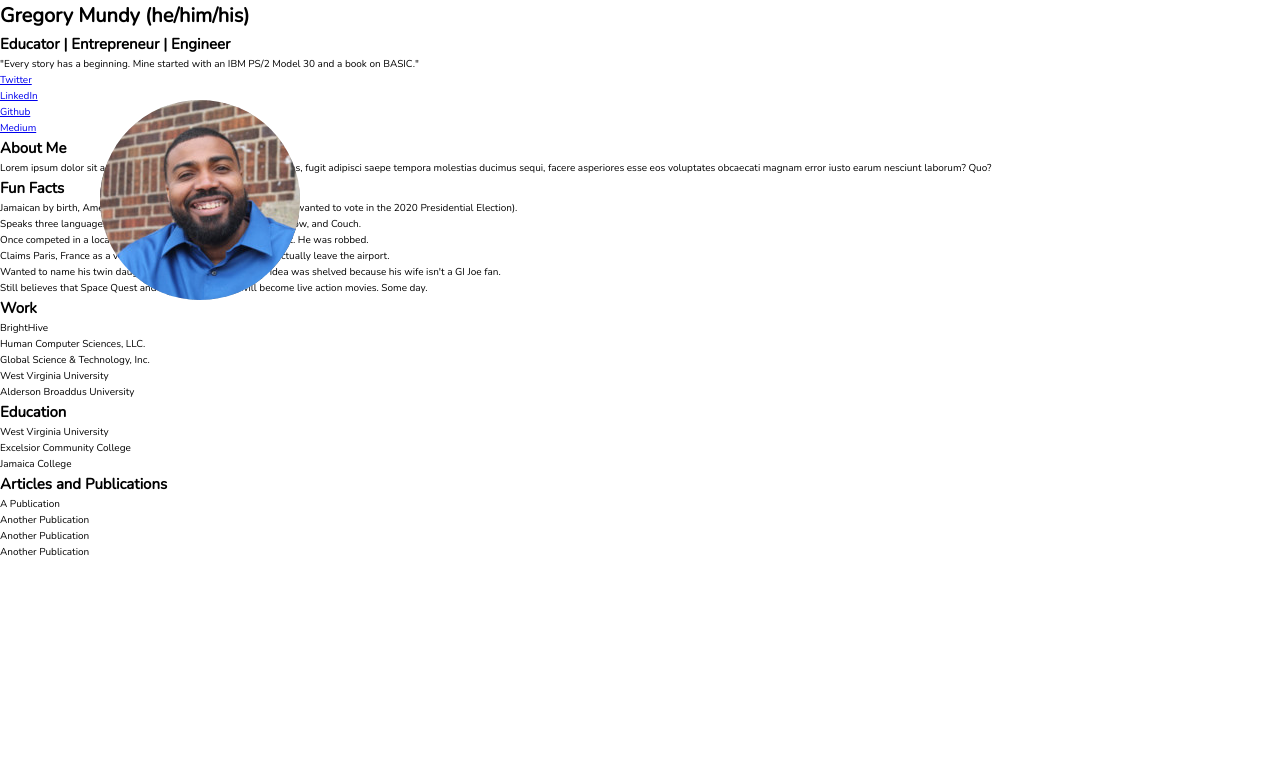
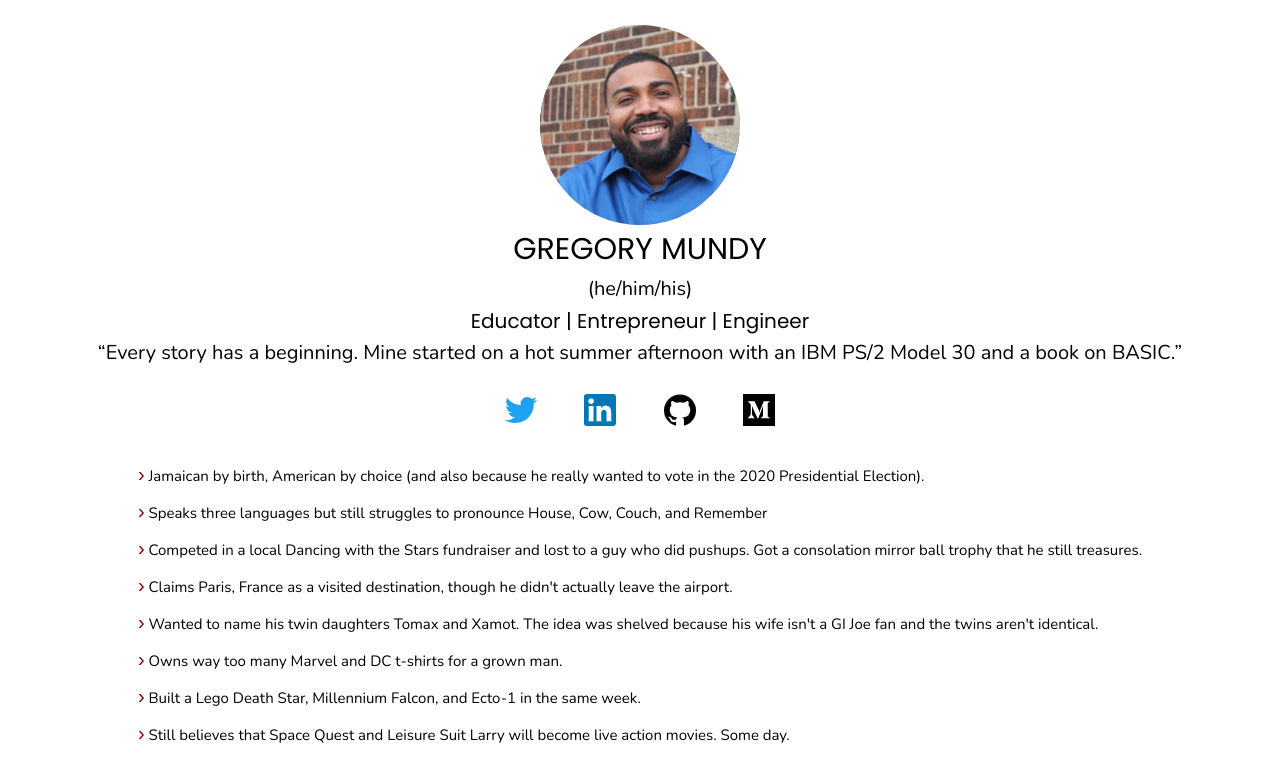
Before and after one commit to gregmundy/gregmundy.github.io, a plain HTML site: page index.html in a window 1280 px wide. Drawn offline with nearby package versions, Linux system fonts and the light colour scheme.

Commit message:
feat: complete alignment of heading and social media bits

```diff
--- a/index.html
+++ b/index.html
@@ -1,39 +1,89 @@
 <!DOCTYPE html>
 <html lang="en">
+
 <head>
   <meta charset="utf-8" />
   <link rel="icon" href="static/favicon.ico" />
   <meta name="viewport" content="width=device-width, initial-scale=1" />
   <meta name="theme-color" content="#000000" />
-    <link
-      href="https://fonts.googleapis.com/css?family=Josefin+Sans:300,400,400i|Nunito:300,300i"
-      rel="stylesheet"
-    />
+  <link href="https://fonts.googleapis.com/css?family=Josefin+Sans:300,400,400i|Nunito:300,300i,400,400i|Poppins:400"
+    rel="stylesheet" />
   <link rel="stylesheet" href="style.css" />
   <title>Gregory Mundy</title>
 </head>
+
 <body>
-    <header>
-      <div class="header">
+  <div class="container">
+    <header class="header">
+      <div class="header__img-box">
         <img class="header__img--bw" src="static/header_image_bw.jpeg" alt="Black and White Superman" />
         <img class="header__img--color" src="static/header_image_color.jpeg" alt="Normal Guy Color" />
       </div>
-      <h1>Gregory Mundy (he/him/his)</h1>
-      <h2>Educator | Entrepreneur | Engineer</h2>
-      <p>
-        &quot;Every story has a beginning. Mine started with an IBM PS/2 Model
-        30 and a book on BASIC.&quot;
+      <h1 class="heading-1">Gregory Mundy</h1>
+      <span class="pronouns">(he/him/his)</span>
+      <h2 class="heading-2">Educator | Entrepreneur | Engineer</h2>
+      <p class="quote">
+        &ldquo;Every story has a beginning. Mine started on a hot summer afternoon with an IBM PS/2 Model
+        30 and a book on BASIC.&rdquo;
       </p>
     </header>
-    <section>
-      <ul>
-        <li><a href="https://twitter.com/graygoree">Twitter</a></li>
-        <li><a href="https://www.linkedin.com/in/gemundy/">LinkedIn</a></li>
-        <li><a href="https://github.com/gregmundy">Github</a></li>
-        <li><a href="https://medium.com/@gregmundy_35381">Medium</a></li>
+    <section class="social-media">
+      <ul class="social-media-resources">
+        <li class="social-media-link">
+          <a target="_blank" href="https://twitter.com/graygoree">
+            <img src="static/twitter.png" alt="Twitter" />
+          </a>
+        </li>
+        <li class="social-media-link">
+          <a target="_blank" href="https://www.linkedin.com/in/gemundy/">
+            <img src="static/linkedin.png" alt="LinkedIn" />
+          </a>
+        </li>
+        <li class="social-media-link">
+          <a target="_blank" href="https://github.com/gregmundy">
+            <img src="static/github.png" alt="Github" />
+          </a>
+        </li>
+        <li class="social-media-link">
+          <a target="_blank" href="https://medium.com/@gregmundy_35381">
+            <img src="static/medium.png" alt="Medium" />
+          </a>
+        </li>
       </ul>
     </section>
-    <section>
+    <section class="fun-facts">
+      <ul>
+        <li>
+          Jamaican by birth, American by choice (and also because he really
+          wanted to vote in the 2020 Presidential Election).
+        </li>
+        <li>
+          Speaks three languages but still struggles to pronounce House, Cow, Couch, and Remember
+        </li>
+        <li>
+          Competed in a local Dancing with the Stars fundraiser and lost to a guy who did pushups. Got a consolation mirror ball trophy that he still treasures.
+        </li>
+        <li>
+          Claims Paris, France as a visited destination, though he didn't
+          actually leave the airport.
+        </li>
+        <li>
+          Wanted to name his twin daughters Tomax and Xamot. The idea was
+          shelved because his wife isn't a GI Joe fan and the twins aren't identical.
+        </li>
+        <li>
+          Owns way too many Marvel and DC t-shirts for a grown man.
+        </li>
+        <li>
+          Built a Lego Death Star, Millennium Falcon, and Ecto-1 in the same week.
+        </li>
+        <li>
+          Still believes that Space Quest and Leisure Suit Larry will become
+          live action movies. Some day.
+        </li>
+      </ul>
+    </section>
+    <!-- <section>
       <h1>About Me</h1>
       <p>
         Lorem ipsum dolor sit amet consectetur adipisicing elit. Atque quos,
@@ -92,6 +142,8 @@
       <p>Another Publication</p>
       <p>Another Publication</p>
     </section>
-    <footer></footer>
+    <footer></footer> -->
+  </div>
 </body>
+
 </html>
--- a/style.css
+++ b/style.css
@@ -17,48 +17,116 @@ body {
   line-height: 1.6;
 }
 
+ul {
+  text-decoration: none;
+  list-style: none;
+}
+
 /* Layout */
 .container {
-  position: relative;
+  display: flex;
+  flex-direction: column;
 }
 
 .header {
-  margin: 0px auto;
-  text-align: center;
+  display: flex;
+  position: relative;
+  flex-direction: column;
+  align-items: center;
+  justify-content: space-evenly;
+}
+
+.header__img-box {
+  height: 20rem;
+  position: relative;
+  margin-top: 2.5rem;
 }
 
 .header__img--bw,
 .header__img--color {
-  display: inline-block;
+  border-radius: 50%;
   position: absolute;
   top: 0;
-  left: 0;
-  width: 20rem;
-  border-radius: 50%;
-  transform: translate(50%, 50%);
-  transition: all .2s;
+  left: 50%;
+  transform: translateX(-50%);
 }
 
 .header__img--bw {
-  z-index: 1;
+  width: 20rem;
 }
 
 .header__img--color {
-  z-index: 2;
+  width: 20rem;
+  transition: opacity 0.2s ease-in;
 }
 
-.header__img--color:active {
-  z-index: -1;
-  visibility: hidden;
+.header__img--color:hover {
   opacity: 0;
+}
+
+.header__img--bw:hover {
+  opacity: 1;
 }
 
 .footer {
 }
 
 /* Typography */
+.heading-1,
+.heading-2 {
+  font-family: "Poppins", sans-serif;
+}
+
 .heading-1 {
+  font-size: 3rem;
+  font-weight: 400;
+  text-transform: uppercase;
 }
 
 .heading-2 {
+  font-size: 2rem;
+  font-weight: 200;
 }
+
+.pronouns {
+  font-size: 2rem;
+}
+
+.quote {
+  font-size: 2rem;
+}
+
+.social-media-resources {
+  padding: 2.5rem;
+  display: flex;
+  margin: 0px auto;
+  justify-content: space-between;
+  width: 25%;
+}
+
+.social-media-link a img {
+  display: inherit;
+  transition: transform 0.2s ease-out;
+  box-shadow: 5rem 5rem 5rem rgba(#000);
+}
+
+.social-media-link a img:hover {
+  transform: scale(1.25) translateY(-1rem);
+}
+
+.fun-facts {
+  margin: 0px auto;
+}
+
+.fun-facts ul li {
+  font-size: 1.5rem;
+  padding: .25rem;
+  font-weight: 400;
+}
+
+.fun-facts ul li::before {
+  content: "\203A";
+  font-size: 2rem;
+  font-weight: 400;
+  color: darkred;
+}
```
Also changed, not shown: static/github.png (added), static/linkedin.png (added), static/medium.png (added), static/twitter.png (added). Lines whose indentation alone changed are shown as unchanged.
